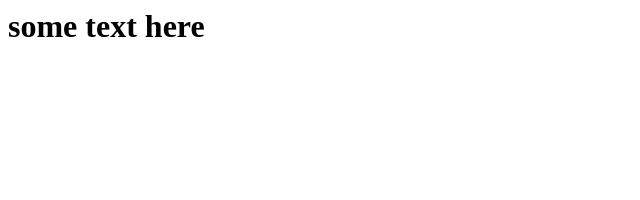
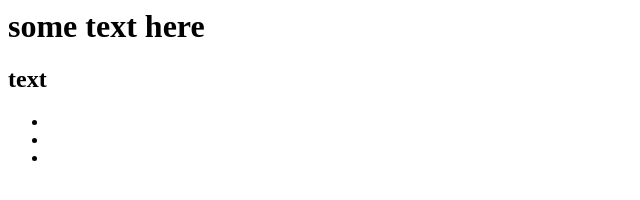
Before and after one commit to IvannaHavryliukFEt/24_03_2021, a plain HTML site: page index.html in a window 1280 px wide. Shown: the full height of the page, 0-640 px from the left. Drawn offline with Linux system fonts and the light colour scheme.

Commit message:
some new content to index.html

```diff
--- a/index.html
+++ b/index.html
@@ -8,5 +8,11 @@
 </head>
 <body>
     <h1>some text here</h1>
+    <h2>text</h2>
+    <ul>
+        <li></li>
+        <li></li>
+        <li></li>
+    </ul>
 </body>
 </html>
```
